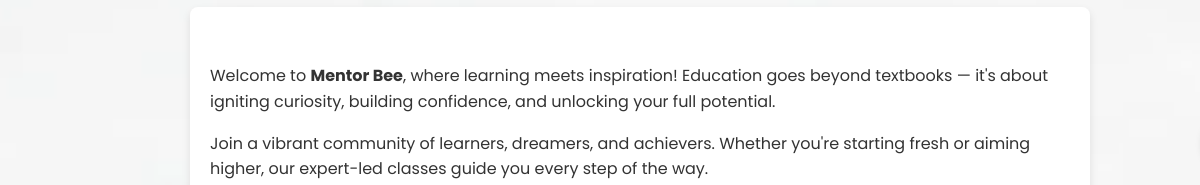
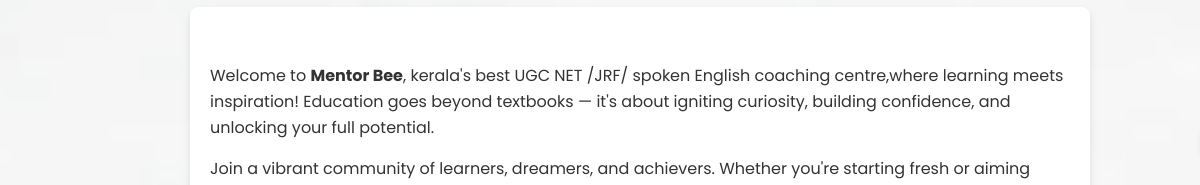
Before and after one commit to mentorbee/MENTOR-BEE, a plain HTML site: page index.html in a window 1280 px wide. Shown: the part 612-797 px from the top of the page, 0-1200 px from the left. Drawn offline with Linux system fonts and the light colour scheme.

Commit message:
Update index.html

```diff
--- a/index.html
+++ b/index.html
@@ -298,7 +298,7 @@
 
   <!-- Main Content -->
   <main>
-    <p>Welcome to <strong>Mentor Bee</strong>, where learning meets inspiration! Education goes beyond textbooks — it's about igniting curiosity, building confidence, and unlocking your full potential.</p>
+    <p>Welcome to <strong>Mentor Bee</strong>,  kerala's best UGC NET /JRF/ spoken English coaching centre,where learning meets inspiration! Education goes beyond textbooks — it's about igniting curiosity, building confidence, and unlocking your full potential.</p>
     <p>Join a vibrant community of learners, dreamers, and achievers. Whether you're starting fresh or aiming higher, our expert-led classes guide you every step of the way.</p>
     <p><strong>Register now and take the first step toward a brighter future with us!</strong></p>
 
```
